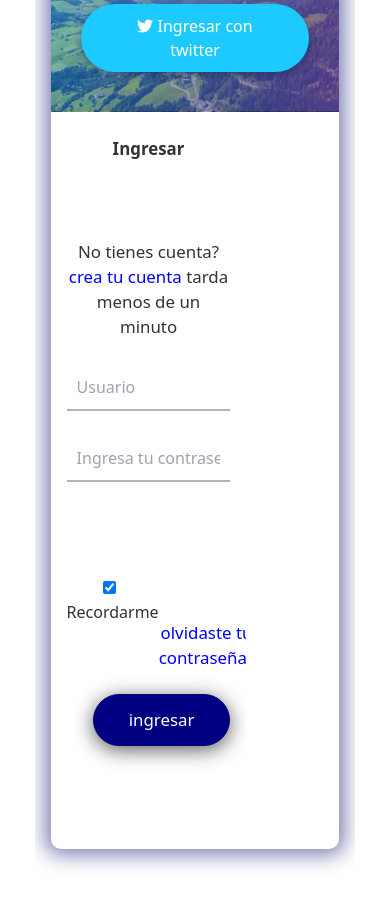
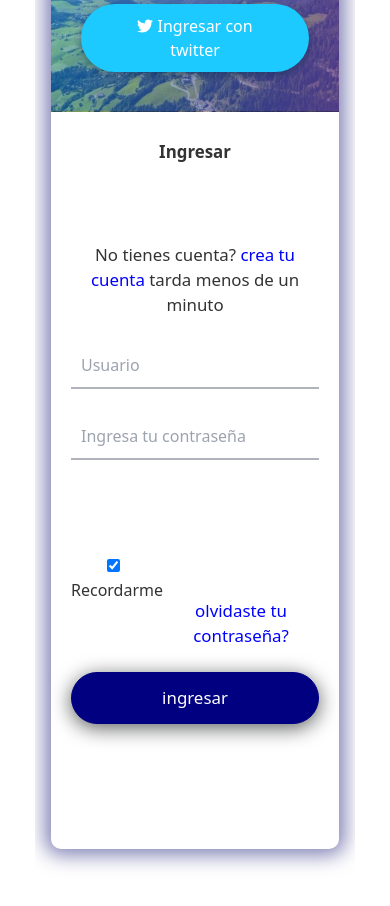
Before and after one commit to daposadap9/favl, a React (Vite) app: page /ingresar in a window 390 px wide. Shown: the part 1400-2306 px from the top of the page. Built offline with nearby package versions, Linux system fonts and the light colour scheme.

Commit message:
new changes responsive login and changes favl

```diff
--- a/src/pages/Favl.jsx
+++ b/src/pages/Favl.jsx
@@ -1,4 +1,4 @@
-import React, { useEffect, useState } from "react";
+import { useEffect, useState } from "react";
 import { motion } from "framer-motion";
 import TransitionEffect from "../components/transition/TransitionEffect";
 import axios from "axios";
--- a/src/pages/css/Login.css
+++ b/src/pages/css/Login.css
@@ -119,19 +119,19 @@
   }
 
   .box-form .right {
-    padding-left: 4vw;
     overflow: hidden;
-    width: 50vw;
     height: 100vh;
-    padding-right: 4vw;
     padding-top: 2vh;
     color: #333333;
     margin-top: 20px;
+    padding: 20px;
+    display: flex;
+    flex-direction: column;
   }
 
   @media (max-width: 980px) {
     .box-form .right {
-      width: 50vw;
+      width: 100%;
       height: 85vh;
     }
   }
```
